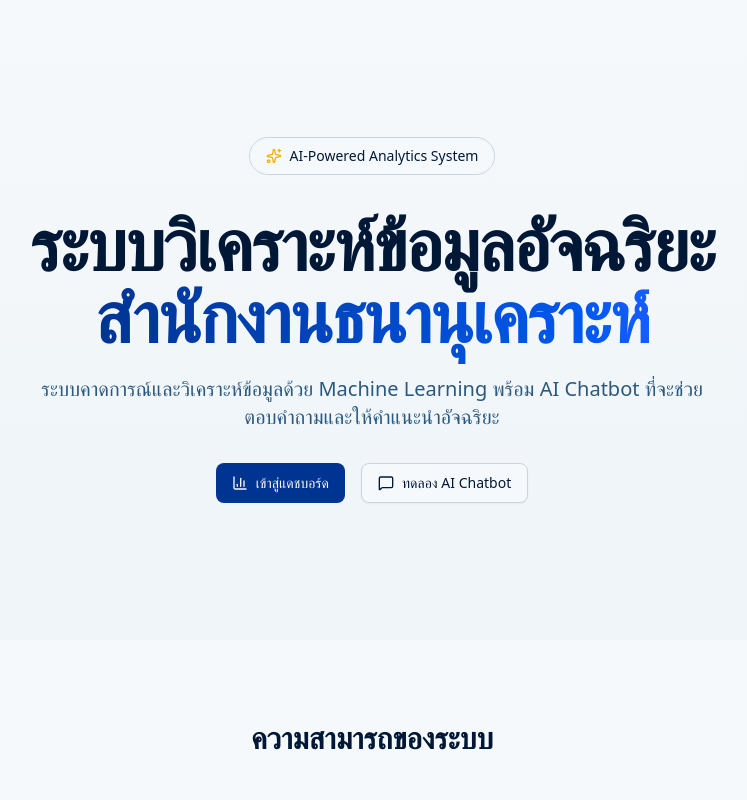
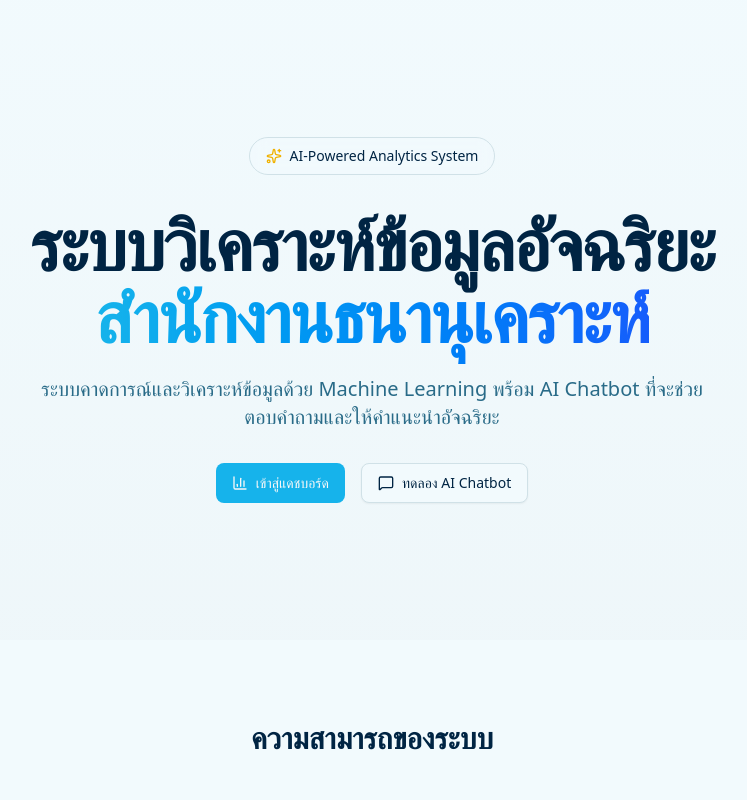
Before and after one commit to StartGackt/pawn-ai, a Next.js app: page / in a window 1280 px wide. Shown: the top 800 px of the page, without its empty margins (268-1015 px from the left). Built offline with nearby package versions, Linux system fonts and the light colour scheme.

Commit message:
update design

```diff
--- a/app/(dashboard)/analytics/trends/page.tsx
+++ b/app/(dashboard)/analytics/trends/page.tsx
@@ -149,7 +149,7 @@ export default function TrendsPage() {
                       yAxisId="left"
                       type="monotone"
                       dataKey="count"
-                      stroke="hsl(var(--primary))"
+                      stroke="#3b82f6"
                       strokeWidth={2}
                       dot={{ r: 4 }}
                       name="จำนวนครั้ง"
@@ -158,7 +158,7 @@ export default function TrendsPage() {
                       yAxisId="right"
                       type="monotone"
                       dataKey="amount"
-                      stroke="hsl(142 76% 36%)"
+                      stroke="#60a5fa"
                       strokeWidth={2}
                       dot={{ r: 4 }}
                       name="มูลค่า"
@@ -252,16 +252,16 @@ export default function TrendsPage() {
                       yAxisId="left"
                       type="monotone"
                       dataKey="price"
-                      stroke="hsl(45 93% 47%)"
-                      fill="hsl(45 93% 47% / 0.2)"
+                      stroke="#60a5fa"
+                      fill="rgba(59, 130, 246, 0.2)"
                       name="ราคาทอง"
                     />
                     <Area
                       yAxisId="right"
                       type="monotone"
                       dataKey="volume"
-                      stroke="hsl(var(--primary))"
-                      fill="hsl(var(--primary) / 0.2)"
+                      stroke="#3b82f6"
+                      fill="rgba(59, 130, 246, 0.2)"
                       name="ปริมาณจำนำ"
                     />
                   </AreaChart>
@@ -302,14 +302,14 @@ export default function TrendsPage() {
                     <Bar
                       yAxisId="left"
                       dataKey="avgPawns"
-                      fill="hsl(var(--primary))"
+                      fill="#3b82f6"
                       name="จำนวนครั้งเฉลี่ย"
                       radius={[8, 8, 0, 0]}
                     />
                     <Bar
                       yAxisId="right"
                       dataKey="avgAmount"
-                      fill="hsl(142 76% 36%)"
+                      fill="#60a5fa"
                       name="มูลค่าเฉลี่ย"
                       radius={[8, 8, 0, 0]}
                     />
--- a/app/(dashboard)/data/gold-prices/page.tsx
+++ b/app/(dashboard)/data/gold-prices/page.tsx
@@ -143,7 +143,7 @@ export default function GoldPricesPage() {
                                     yAxisId="left"
                                     type="monotone"
                                     dataKey="domestic"
-                                    stroke="hsl(var(--primary))"
+                                    stroke="#3b82f6"
                                     strokeWidth={2}
                                     dot={{ r: 4 }}
                                     name="ในประเทศ"
@@ -152,7 +152,7 @@ export default function GoldPricesPage() {
                                     yAxisId="right"
                                     type="monotone"
                                     dataKey="global"
-                                    stroke="hsl(45 93% 47%)"
+                                    stroke="#60a5fa"
                                     strokeWidth={2}
                                     dot={{ r: 4 }}
                                     name="โลก"
--- a/app/(dashboard)/predictions/page.tsx
+++ b/app/(dashboard)/predictions/page.tsx
@@ -154,12 +154,12 @@ export default function PredictionsOverviewPage() {
                                     <AreaChart data={predictionData}>
                                         <defs>
                                             <linearGradient id="colorActual" x1="0" y1="0" x2="0" y2="1">
-                                                <stop offset="5%" stopColor="hsl(var(--primary))" stopOpacity={0.3} />
-                                                <stop offset="95%" stopColor="hsl(var(--primary))" stopOpacity={0} />
+                                                <stop offset="5%" stopColor="#3b82f6" stopOpacity={0.3} />
+                                                <stop offset="95%" stopColor="#3b82f6" stopOpacity={0} />
                                             </linearGradient>
                                             <linearGradient id="colorPredicted" x1="0" y1="0" x2="0" y2="1">
-                                                <stop offset="5%" stopColor="hsl(142 76% 36%)" stopOpacity={0.3} />
-                                                <stop offset="95%" stopColor="hsl(142 76% 36%)" stopOpacity={0} />
+                                                <stop offset="5%" stopColor="#60a5fa" stopOpacity={0.3} />
+                                                <stop offset="95%" stopColor="#60a5fa" stopOpacity={0} />
                                             </linearGradient>
                                         </defs>
                                         <CartesianGrid strokeDasharray="3 3" className="stroke-muted" />
@@ -205,7 +205,7 @@ export default function PredictionsOverviewPage() {
                                         <Area
                                             type="monotone"
                                             dataKey="actual"
-                                            stroke="hsl(var(--primary))"
+                                            stroke="#3b82f6"
                                             fillOpacity={1}
                                             fill="url(#colorActual)"
                                             strokeWidth={2}
@@ -214,7 +214,7 @@ export default function PredictionsOverviewPage() {
                                         <Area
                                             type="monotone"
                                             dataKey="predicted"
-                                            stroke="hsl(142 76% 36%)"
+                                            stroke="#60a5fa"
                                             fillOpacity={1}
                                             fill="url(#colorPredicted)"
                                             strokeWidth={2}
--- a/app/globals.css
+++ b/app/globals.css
@@ -45,37 +45,37 @@
 
 :root {
   --radius: 0.625rem;
-  --background: oklch(0.98 0.005 240);
-  --foreground: oklch(0.2 0.08 240);
+  --background: oklch(0.98 0.01 220);
+  --foreground: oklch(0.25 0.08 240);
   --card: oklch(1 0 0);
-  --card-foreground: oklch(0.2 0.08 240);
+  --card-foreground: oklch(0.25 0.08 240);
   --popover: oklch(1 0 0);
-  --popover-foreground: oklch(0.2 0.08 240);
-  --primary: oklch(0.35 0.18 250);
+  --popover-foreground: oklch(0.25 0.08 240);
+  --primary: oklch(0.72 0.14 230);
   --primary-foreground: oklch(0.98 0 0);
-  --secondary: oklch(0.93 0.02 240);
-  --secondary-foreground: oklch(0.25 0.12 250);
-  --muted: oklch(0.95 0.01 240);
-  --muted-foreground: oklch(0.45 0.08 245);
-  --accent: oklch(0.88 0.04 240);
-  --accent-foreground: oklch(0.25 0.12 250);
+  --secondary: oklch(0.95 0.02 220);
+  --secondary-foreground: oklch(0.35 0.1 240);
+  --muted: oklch(0.96 0.01 220);
+  --muted-foreground: oklch(0.5 0.08 230);
+  --accent: oklch(0.9 0.05 220);
+  --accent-foreground: oklch(0.35 0.1 240);
   --destructive: oklch(0.577 0.245 27.325);
-  --border: oklch(0.87 0.02 240);
-  --input: oklch(0.87 0.02 240);
-  --ring: oklch(0.35 0.18 250);
-  --chart-1: oklch(0.35 0.18 250);
-  --chart-2: oklch(0.45 0.15 245);
-  --chart-3: oklch(0.55 0.12 240);
-  --chart-4: oklch(0.4 0.16 248);
-  --chart-5: oklch(0.5 0.14 242);
-  --sidebar: oklch(0.97 0.01 240);
-  --sidebar-foreground: oklch(0.25 0.1 245);
-  --sidebar-primary: oklch(0.35 0.18 250);
+  --border: oklch(0.9 0.02 220);
+  --input: oklch(0.9 0.02 220);
+  --ring: oklch(0.72 0.14 230);
+  --chart-1: oklch(0.72 0.14 230);
+  --chart-2: oklch(0.65 0.16 225);
+  --chart-3: oklch(0.78 0.12 220);
+  --chart-4: oklch(0.68 0.15 228);
+  --chart-5: oklch(0.6 0.14 232);
+  --sidebar: oklch(0.98 0.01 220);
+  --sidebar-foreground: oklch(0.35 0.1 240);
+  --sidebar-primary: oklch(0.72 0.14 230);
   --sidebar-primary-foreground: oklch(0.98 0 0);
-  --sidebar-accent: oklch(0.92 0.02 240);
-  --sidebar-accent-foreground: oklch(0.25 0.12 250);
-  --sidebar-border: oklch(0.87 0.02 240);
-  --sidebar-ring: oklch(0.35 0.18 250);
+  --sidebar-accent: oklch(0.94 0.02 220);
+  --sidebar-accent-foreground: oklch(0.35 0.1 240);
+  --sidebar-border: oklch(0.9 0.02 220);
+  --sidebar-ring: oklch(0.72 0.14 230);
 }
 
 .dark {
--- a/components/layout/app-sidebar.tsx
+++ b/components/layout/app-sidebar.tsx
@@ -134,7 +134,7 @@ export function AppSidebar() {
             <SidebarHeader className="flex h-16 flex-row items-center border-b px-6">
                 <div className="flex items-center gap-3">
                     <Image
-                        src="/stgk-logo.png"
+                        src="/logo.png"
                         alt="สธค. Logo"
                         width={40}
                         height={40}
```
Also changed, not shown: app/(dashboard)/analytics/comparison/page.tsx (+9 -9 lines), app/(dashboard)/predictions/forfeited-assets/page.tsx (+9 -10 lines), app/(dashboard)/predictions/gold-price/page.tsx (+6 -6 lines).
